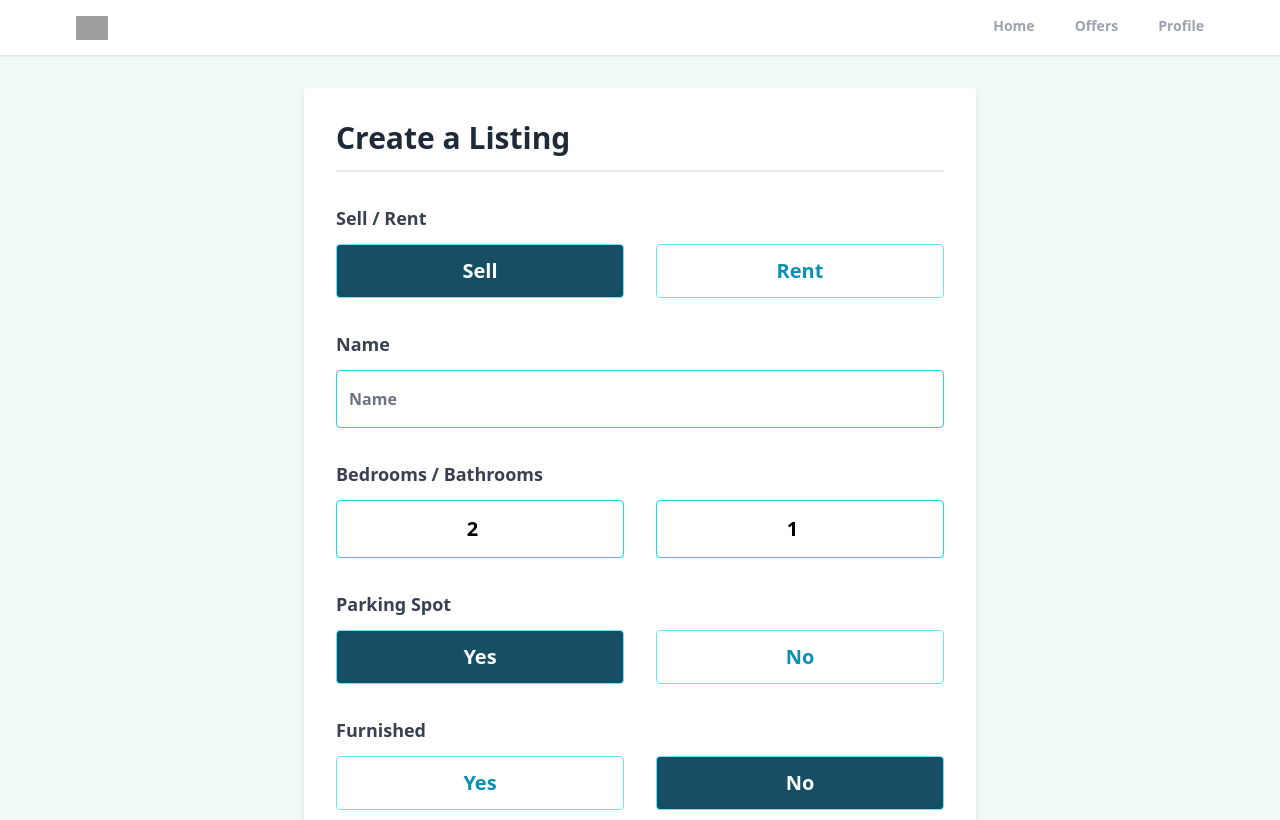
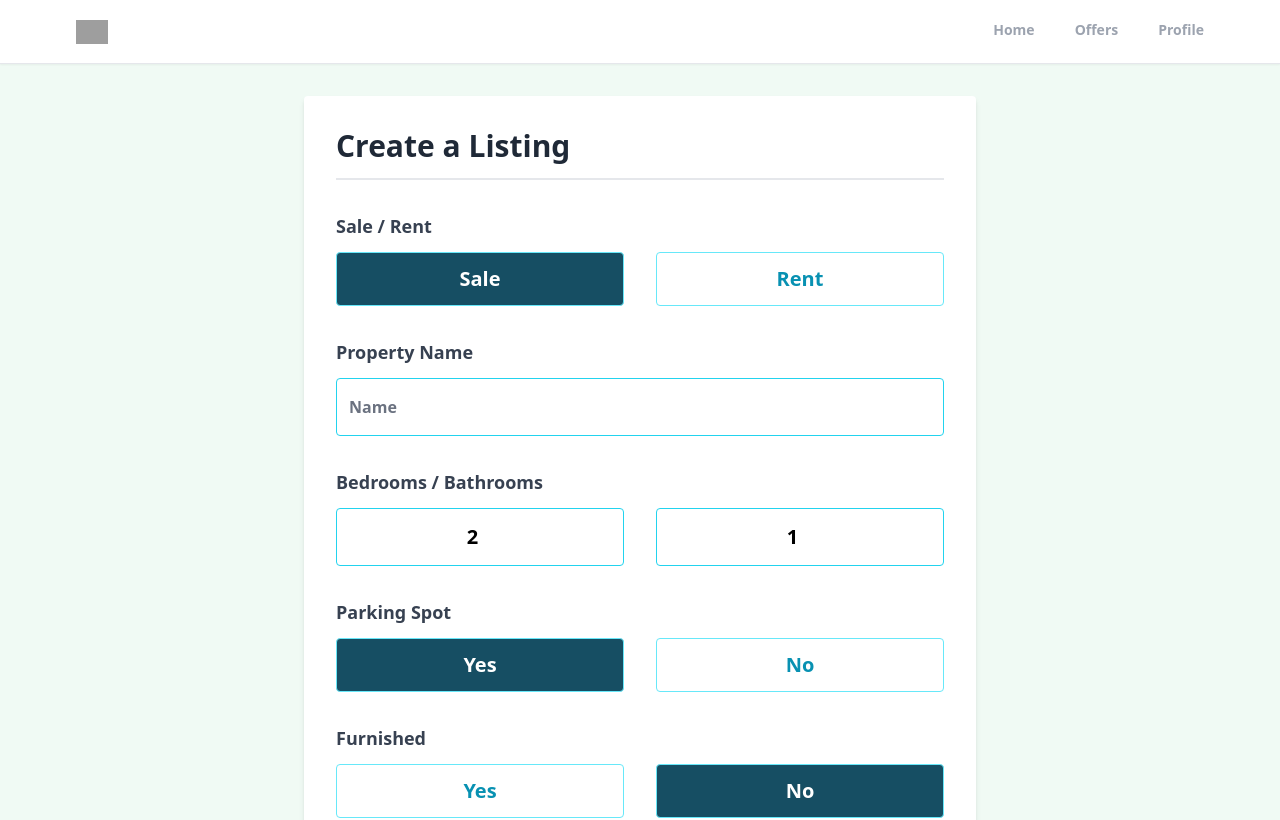
Before and after one commit to abrarzahed/react-realtor-clone, a React (Create React App) app: page /create-listing in a window 1280 px wide. Shown: the top 820 px of the page. Built offline with nearby package versions, Linux system fonts and the light colour scheme; no server answers; sample sign-in values are in the browser's storage; grey boxes are pictures that could not be loaded.

Commit message:
completed create listing part

```diff
--- a/src/components/Header.jsx
+++ b/src/components/Header.jsx
@@ -25,7 +25,7 @@ export default function Header() {
   };
 
   const applyClasses = (route) => {
-    const classes = `py-4 text-sm font-semibold text-gray-400 border-b-[3px] border-b-transparent ${
+    const classes = `py-5 text-sm font-semibold text-gray-400 border-b-[3px] border-b-transparent ${
       matchPathRoute(route) && "text-black border-b-red-500"
     } `;
 
--- a/src/pages/CreateListing.jsx
+++ b/src/pages/CreateListing.jsx
@@ -10,15 +10,23 @@ import {
 } from "firebase/storage";
 import { getAuth } from "firebase/auth";
 
+import { v4 as uuidV4 } from "uuid";
+import { addDoc, serverTimestamp, doc, collection } from "firebase/firestore";
+import { db } from "../firebasee";
+import { useNavigate } from "react-router";
+
 export default function CreateListing() {
   // auth
   const auth = getAuth();
+
+  // navigate
+  const navigation = useNavigate();
 
   // states
   const [isSpinning, setIsSpinning] = useState(false);
 
   const [formData, setFormData] = useState({
-    type: "sell",
+    type: "sale",
     name: "",
     bedrooms: 2,
     bathrooms: 1,
@@ -33,6 +41,9 @@ export default function CreateListing() {
     latitude: 0,
     longitude: 0,
   });
+
+  const [showImageProgress, setShowImageProgress] = useState(false);
+  const [progress, setProgress] = useState("0");
 
   // auto input lat & long form geolocation api
   useEffect(() => {
@@ -91,7 +102,7 @@ export default function CreateListing() {
     setIsSpinning(true);
 
     // check regular price > discount price
-    if (formData.discountPrice >= formData.regularPrice) {
+    if (+formData.discountPrice >= +formData.regularPrice) {
       // spinner disable
       setIsSpinning(false);
 
@@ -112,17 +123,61 @@ export default function CreateListing() {
     const storeImage = async (image) => {
       return new Promise((resolve, reject) => {
         const storage = getStorage();
-        const fileName = `${auth.currentUser.uid}`;
+        const fileName = `${auth.currentUser.uid}-${image.name}-${uuidV4()}`;
+        const storageRef = ref(storage, fileName);
+        const uploadTask = uploadBytesResumable(storageRef, image);
+
+        uploadTask.on(
+          "state_changed",
+          (snapshot) => {
+            setShowImageProgress(true);
+            const imgProgress =
+              (snapshot.bytesTransferred / snapshot.totalBytes) * 100;
+
+            setProgress(imgProgress);
+
+            if (snapshot.state === "running") {
+              setProgress(imgProgress);
+            }
+          },
+          (error) => {
+            reject(error);
+          },
+          () => {
+            getDownloadURL(uploadTask.snapshot.ref).then((downloadURL) => {
+              resolve(downloadURL);
+            });
+          }
+        );
       });
     };
 
     const imageUrls = await Promise.all(
-      [...formData.images]
-        .map((image) => storeImage(image))
-        .catch((err) => {
-          toast.error("Images were not uploaded");
-        })
-    );
+      [...formData.images].map((image) => storeImage(image))
+    ).catch((err) => {
+      toast.error("Images were not uploaded");
+      return;
+    });
+
+    // copy form data to send in firebase collection
+    const formDataCopy = {
+      ...JSON.parse(JSON.stringify(formData)),
+      imageUrls,
+      timestamp: serverTimestamp(),
+    };
+
+    // delete unnecessary stuff
+    delete formDataCopy.images;
+    !formDataCopy.offer && delete formDataCopy.discountPrice;
+
+    const collRef = collection(db, "listings");
+    const docRef = await addDoc(collRef, formDataCopy);
+
+    setIsSpinning(false);
+    toast.success("Listing is added");
+
+    // redirect to home page after creating listing
+    navigation(`/category/${formDataCopy.type}/${docRef.id}`);
   };
 
   return (
@@ -133,23 +188,23 @@ export default function CreateListing() {
           Create a Listing
         </h1>
         <form onSubmit={onSubmit}>
-          {/* ============ Sell or Rent ============ */}
+          {/* ============ sale or Rent ============ */}
           <div className="my-8 input-group">
             <p className="font-semibold mb-3 text-lg text-gray-700">
-              Sell / Rent
+              Sale / Rent
             </p>
             <div className="flex space-x-8 items-center">
               <button
-                onClick={(e) => onFieldsChange(e, "sell")}
+                onClick={(e) => onFieldsChange(e, "sale")}
                 name="type"
                 type="button"
                 className={`w-full border  border-cyan-300 rounded p-3 text-xl font-semibold ${
-                  formData.type === "sell"
+                  formData.type === "sale"
                     ? "bg-cyan-900 text-white"
                     : "bg-white text-cyan-600"
                 }`}
               >
-                Sell
+                Sale
               </button>
               <button
                 onClick={(e) => onFieldsChange(e, "rent")}
@@ -168,7 +223,9 @@ export default function CreateListing() {
 
           {/* ============ name ============ */}
           <div className="my-8 input-group">
-            <p className="font-semibold mb-3 text-lg text-gray-700">Name</p>
+            <p className="font-semibold mb-3 text-lg text-gray-700">
+              Property Name
+            </p>
             <input
               name="name"
               value={formData.name}
@@ -366,7 +423,7 @@ export default function CreateListing() {
           {/* ============ regular price / discount price ============ */}
           <div className="my-8 input-group">
             <p className="font-semibold mb-3 text-lg text-gray-700">
-              Regular Price ($) / Discount Price ($)
+              Regular Price ($) / Discounted Price ($)
             </p>
             <div className="flex space-x-8 items-center">
               <input
@@ -397,6 +454,14 @@ export default function CreateListing() {
             <p className="mb-3 text-sm">
               The first image will be cover (maximum 6 image)
             </p>
+            {showImageProgress && (
+              <div className="w-full my-3 bg-gray-200 h-3 rounded-full">
+                <div
+                  className={`bg-cyan-400 h-full transition duration-1000 rounded-full`}
+                  style={{ width: progress + "%" }}
+                ></div>
+              </div>
+            )}
             <div className="flex space-x-8 items-center">
               <input
                 name="images"
```
